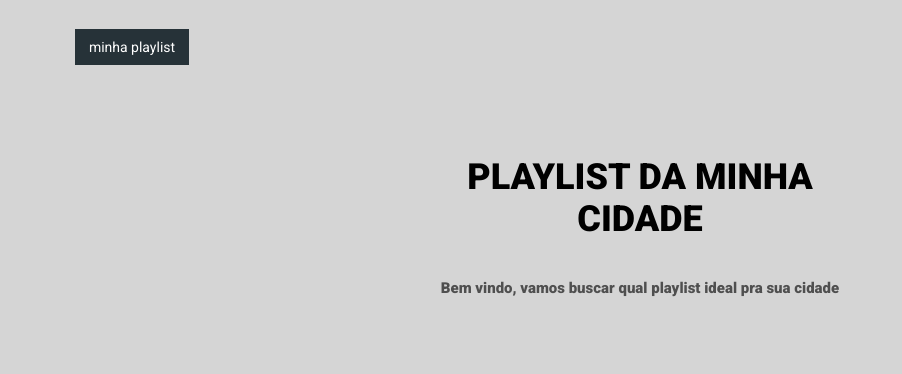
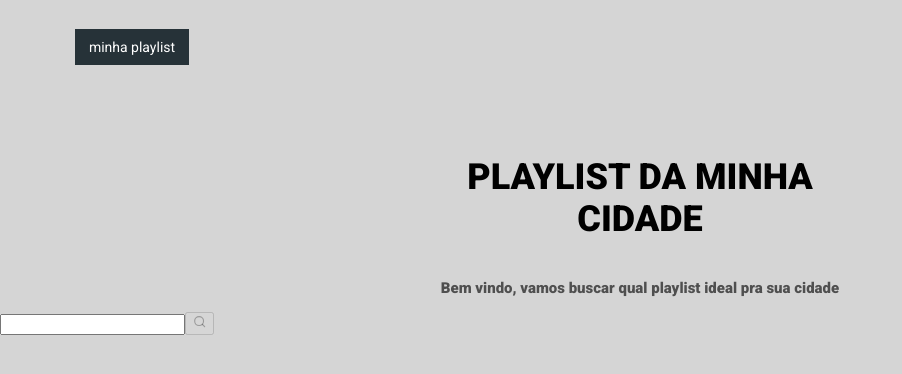
Before and after one commit to atimilson/my-musica, a Next.js app: page / in a window 1280 px wide. Shown: the top 374 px of the page, without its empty margins (0-902 px from the left). Built offline with nearby package versions, Linux system fonts and the light colour scheme.

Commit message:
adicionando busca com api

```diff
--- a/package.json
+++ b/package.json
@@ -12,11 +12,13 @@
     "@types/node": "18.15.11",
     "@types/react": "18.0.33",
     "@types/react-dom": "18.0.11",
+    "axios": "^1.3.5",
     "eslint": "8.37.0",
     "eslint-config-next": "13.3.0",
     "next": "13.3.0",
     "react": "18.2.0",
     "react-dom": "18.2.0",
+    "react-icons": "^4.8.0",
     "styled-components": "^5.3.9",
     "typescript": "5.0.3"
   },
--- /dev/null
+++ b/src/components/search/index.tsx
@@ -0,0 +1,32 @@
+
+import { WeatherApi } from '@/services/api'
+import { useState } from 'react'
+import { FiSearch } from 'react-icons/fi'
+
+export function Search() {
+    const [inputValue, setInputValue] = useState<string>('')
+    async function getWatherData(){
+        try {
+            const data = await WeatherApi.get('',{
+                params:{
+                    units :'metric',
+                    q :  inputValue,
+                }
+            });
+            console.log(data)
+        } catch (error) {
+            alert('Cidade não existe');
+            setInputValue('')
+        }
+
+    }
+    return (
+        <>
+            <input type="text" id="searchInput" value={inputValue}
+             onChange={(e)=>setInputValue(e.target.value)} />
+            <button disabled={!Boolean(inputValue)} onClick={()=>getWatherData()}>
+                <FiSearch />
+            </button>
+        </>
+    )
+}
--- a/src/pages/index.tsx
+++ b/src/pages/index.tsx
@@ -1,4 +1,5 @@
 import Button from "@/components/button";
+import { Search } from "@/components/search";
 import { Title } from "@/components/title";
 import { useState } from "react";
 
@@ -14,6 +15,7 @@ export default function Home() {
          title={'PLAYLIST DA MINHA CIDADE'}
          subTitle={'Bem vindo, vamos buscar qual playlist ideal pra sua cidade'}
       />
+      <Search />
     </>
   )
 }
--- /dev/null
+++ b/src/services/api.ts
@@ -0,0 +1,8 @@
+import axios from "axios";
+
+export const WeatherApi = axios.create({
+    baseURL : process.env.NEXT_PUBLIC_WEATHER_API_ROUTE,
+    params :{
+        appid : process.env.NEXT_PUBLIC_APP_ID
+    }
+})
--- a/src/styles/global.ts
+++ b/src/styles/global.ts
@@ -2,6 +2,9 @@ import { createGlobalStyle } from "styled-components"
 
 
 export const GlobalStyle = createGlobalStyle`
+:root{
+   --foreground-rgb: 255, 255, 255;
+}
  body{
     background:  #d5d5d5;
     margin : 0;
```
Also changed, not shown: src/components/search/style.ts (added), 2 other files (tests, documents, lock files or other folders).
